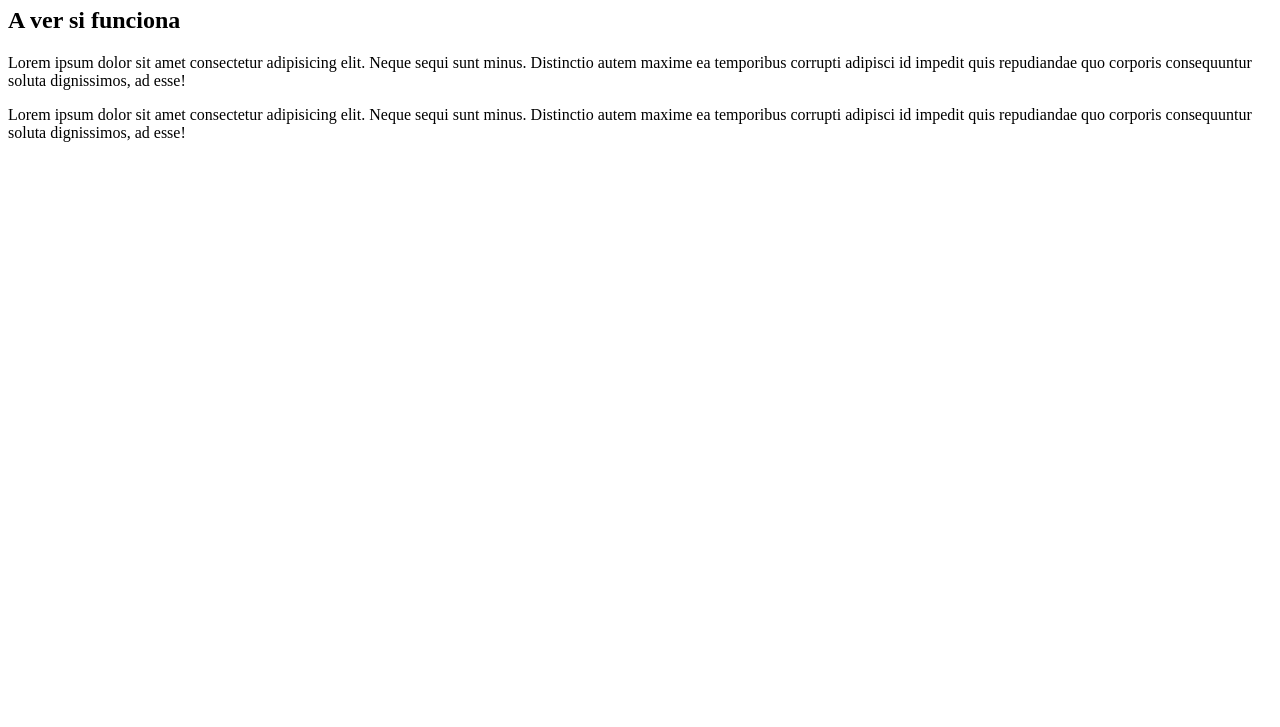
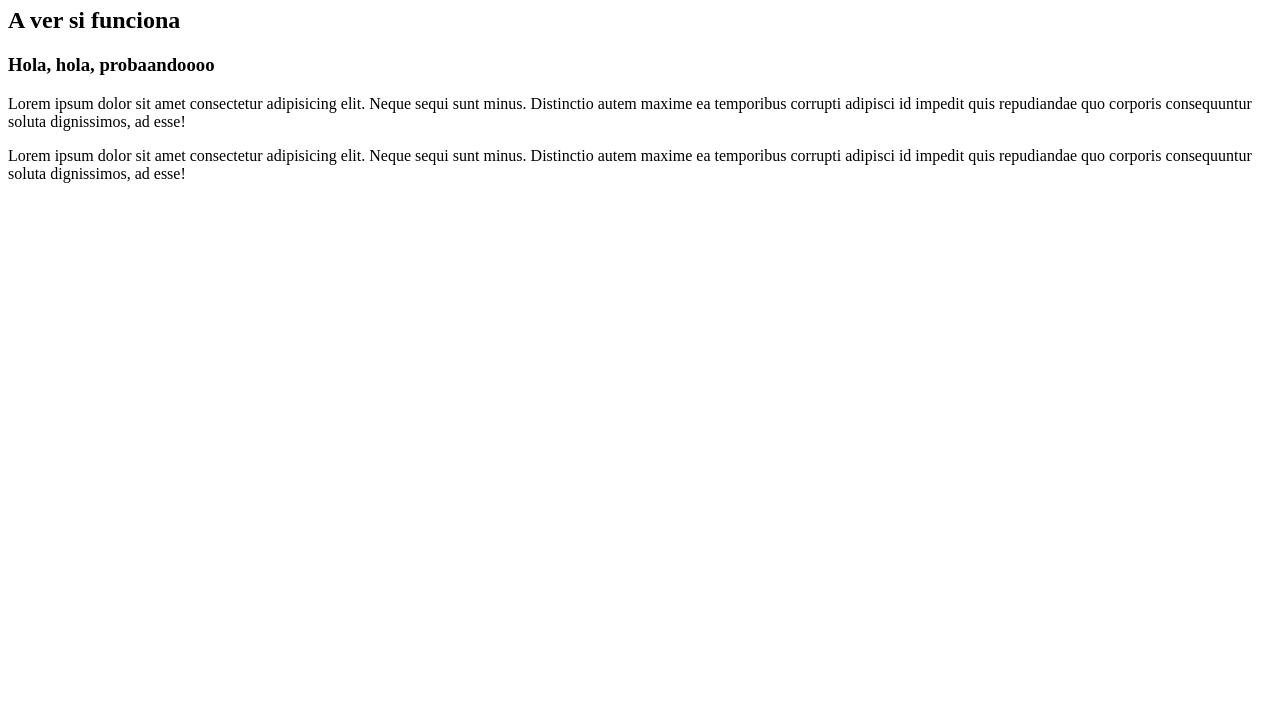
Before and after one commit to mbintanel/Proyecto3, a plain HTML site: page index.html in a window 1280 px wide. Shown: the part 73-800 px from the top of the page. Drawn offline with Linux system fonts and the light colour scheme.

Commit message:
Update index.html
added h3

```diff
--- a/index.html
+++ b/index.html
@@ -8,6 +8,7 @@
 <body>
     <h1>Proyecto VACIO!!!!!</h1>
     <h2> A ver si funciona</h2>
+    <h3> Hola, hola, probaandoooo</h3>
     <p>Lorem ipsum dolor sit amet consectetur adipisicing elit. Neque sequi sunt minus. Distinctio autem maxime ea temporibus corrupti adipisci id impedit quis repudiandae quo corporis consequuntur soluta dignissimos, ad esse!</p>
     <p>Lorem ipsum dolor sit amet consectetur adipisicing elit. Neque sequi sunt minus. Distinctio autem maxime ea temporibus corrupti adipisci id impedit quis repudiandae quo corporis consequuntur soluta dignissimos, ad esse!</p>
 </body>
```
